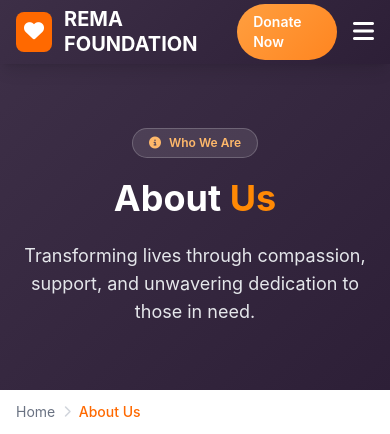
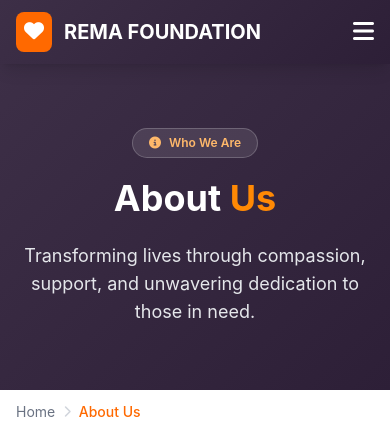
Before and after one commit to kwizer123/rema-foundation, a Django app: page /about-us/ in a window 390 px wide. Shown: the top 434 px of the page. Run offline with Django 5.2, Linux system fonts and the light colour scheme; style sheets or scripts are compiled from the project's sources.

Commit message:
Fixed hamburg menu

```diff
--- a/templates/core/Base.html
+++ b/templates/core/Base.html
@@ -39,9 +39,12 @@
 
           <!-- Donate & Hamburger -->
           <div class="flex items-center space-x-4">
-                <a href="donate.html" class="orange-gradient text-white px-4 md:px-6 py-2 rounded-full font-semibold hover:opacity-90 transition text-sm md:text-base">
+            <!-- Donate button only visible on md+ screens -->
+            <a href="donate.html" class="orange-gradient text-white px-4 md:px-6 py-2 rounded-full font-semibold hover:opacity-90 transition text-sm md:text-base hidden md:flex">
               Donate Now
             </a>
+
+            <!-- Hamburger button (always visible on mobile) -->
             <button class="md:hidden focus:outline-none" onclick="document.getElementById('mobile-menu').classList.toggle('hidden')">
               <i class="fas fa-bars text-2xl"></i>
             </button>
@@ -56,9 +59,10 @@
         <a href="programs.html" class="block py-2 px-2 rounded hover:bg-orange-500 hover:text-white transition">Programs</a>
         <a href="impact.html" class="block py-2 px-2 rounded hover:bg-orange-500 hover:text-white transition">Impact</a>
         <a href="{% url 'contact' %}" class="block py-2 px-2 rounded hover:bg-orange-500 hover:text-white transition">Contact</a>
+        <!-- Donate button inside mobile menu -->
+        <a href="donate.html" class="block bg-orange-500 text-white px-4 py-2 rounded-full text-center hover:opacity-90 transition">Donate Now</a>
       </div>
     </nav>
-
     {% block content %}
 
     {% endblock %}
```
Lines whose indentation alone changed are shown as unchanged.
